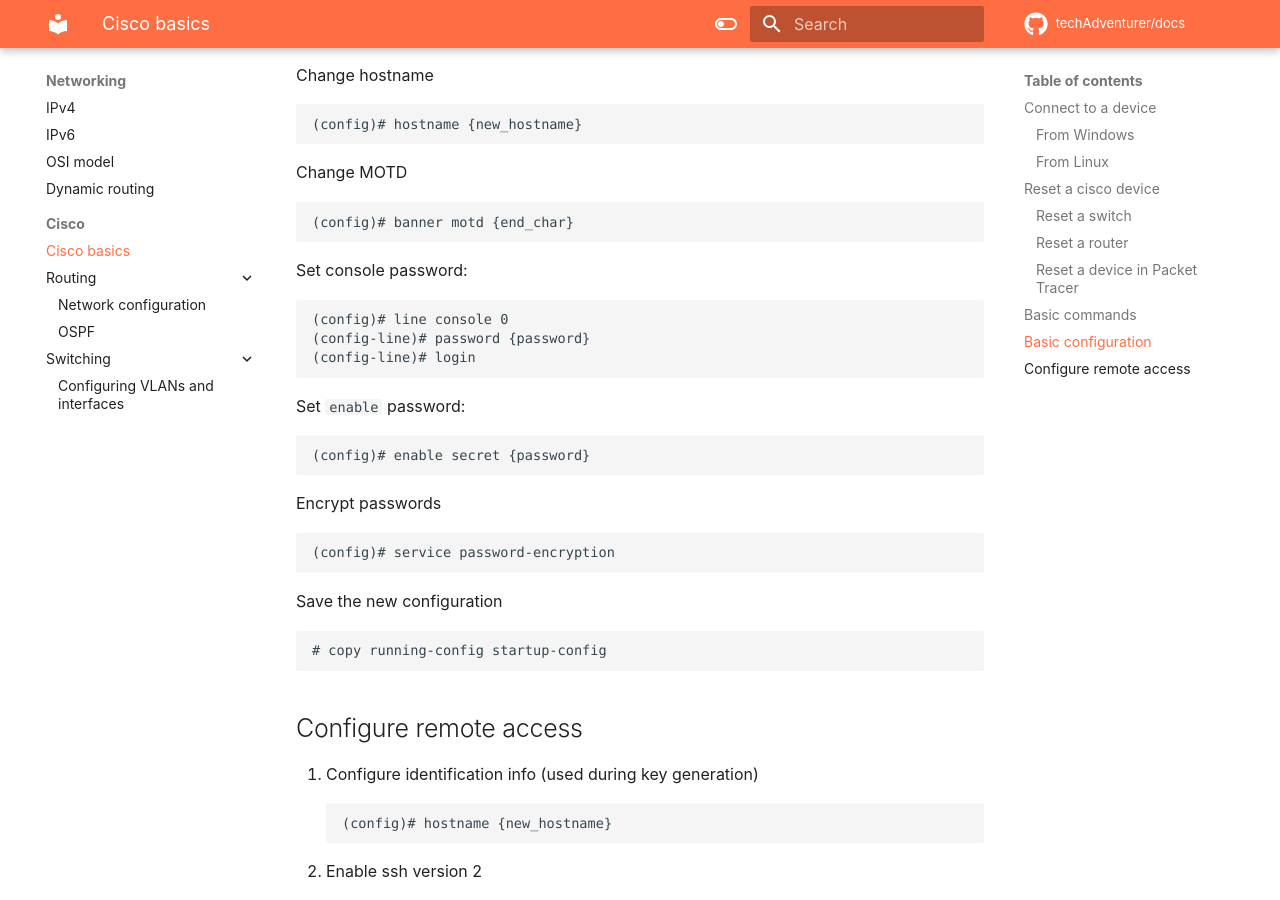
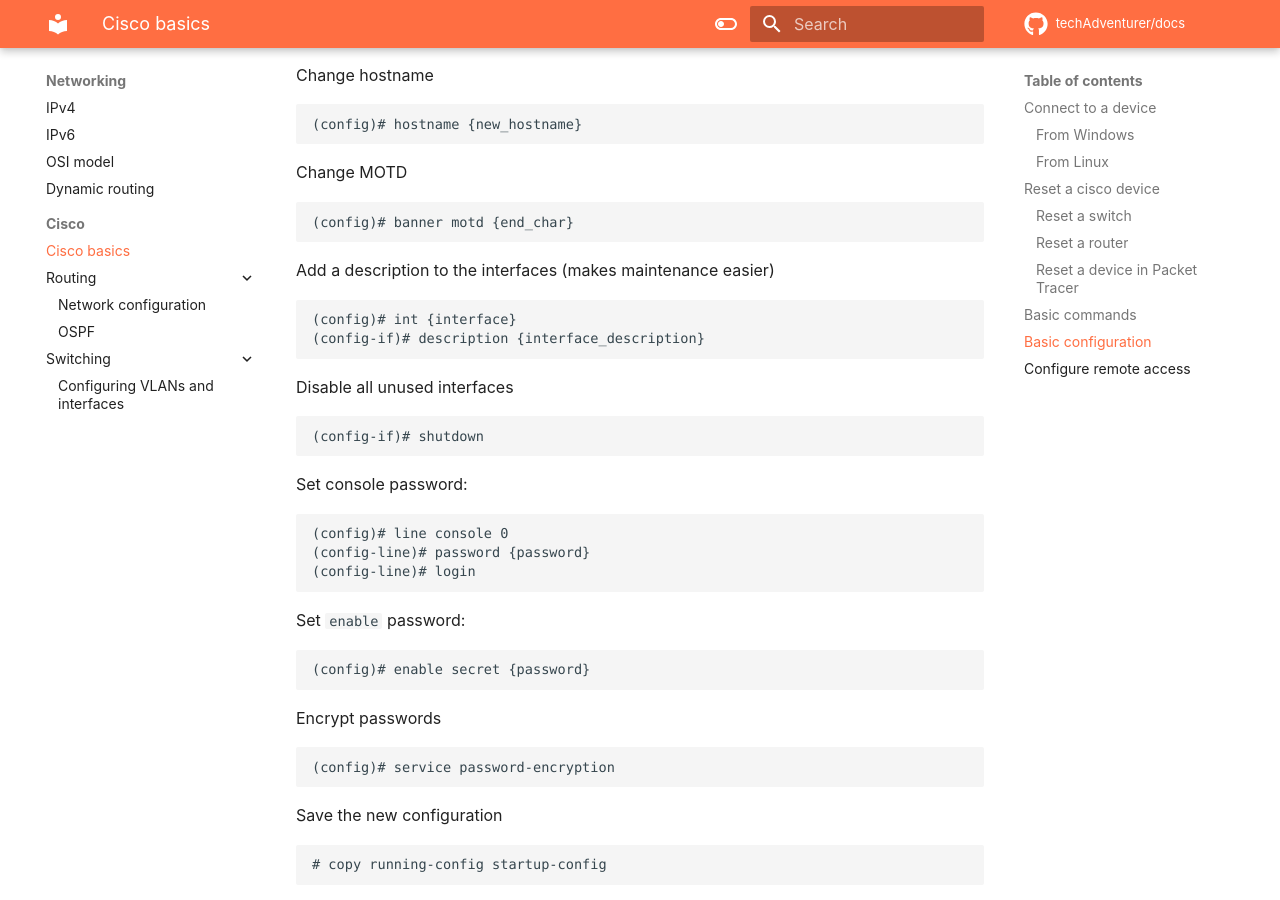
Before and after one commit to techAdventurer/docs, an MkDocs documentation site: the page built from docs/Networking/Cisco/01_basics.md, in a window 1280 px wide and 900 px high, scrolled down 3026 px. Built offline with MkDocs 1.6.1 and Material for MkDocs 9.7.7, drawn with Linux system fonts in a browser that asks for light colours; comment, search, counter and statistics services are not loaded.

Commit message:
Update 01_basics.md

````diff
--- a/docs/Networking/Cisco/01_basics.md
+++ b/docs/Networking/Cisco/01_basics.md
@@ -113,6 +113,17 @@ Change MOTD
 (config)# banner motd {end_char}
 ```
 
+Add a description to the interfaces (makes maintenance easier)
+```
+(config)# int {interface}
+(config-if)# description {interface_description}
+```
+
+Disable all unused interfaces
+```
+(config-if)# shutdown
+```
+
 Set console password:
 ```
 (config)# line console 0
````
